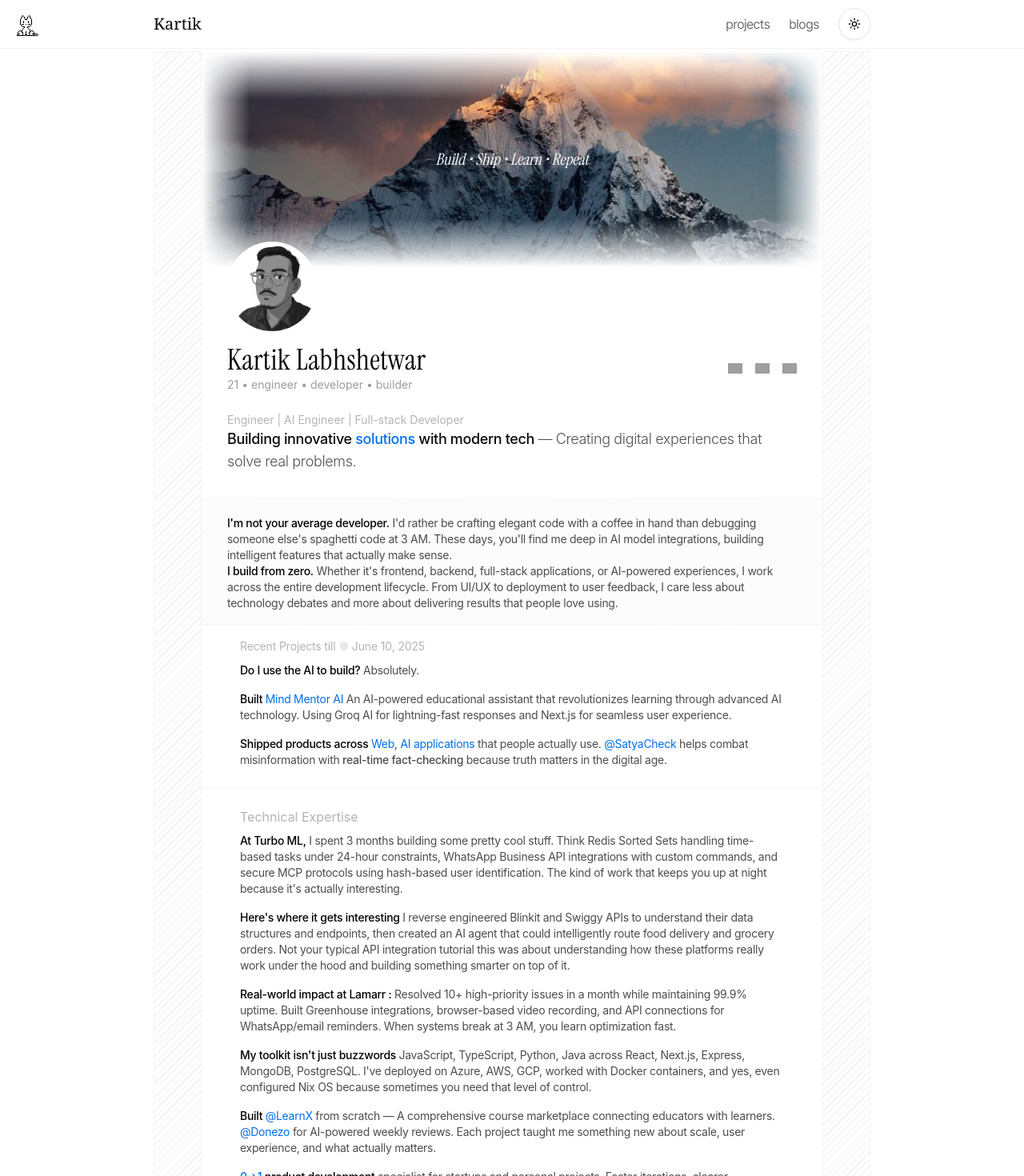
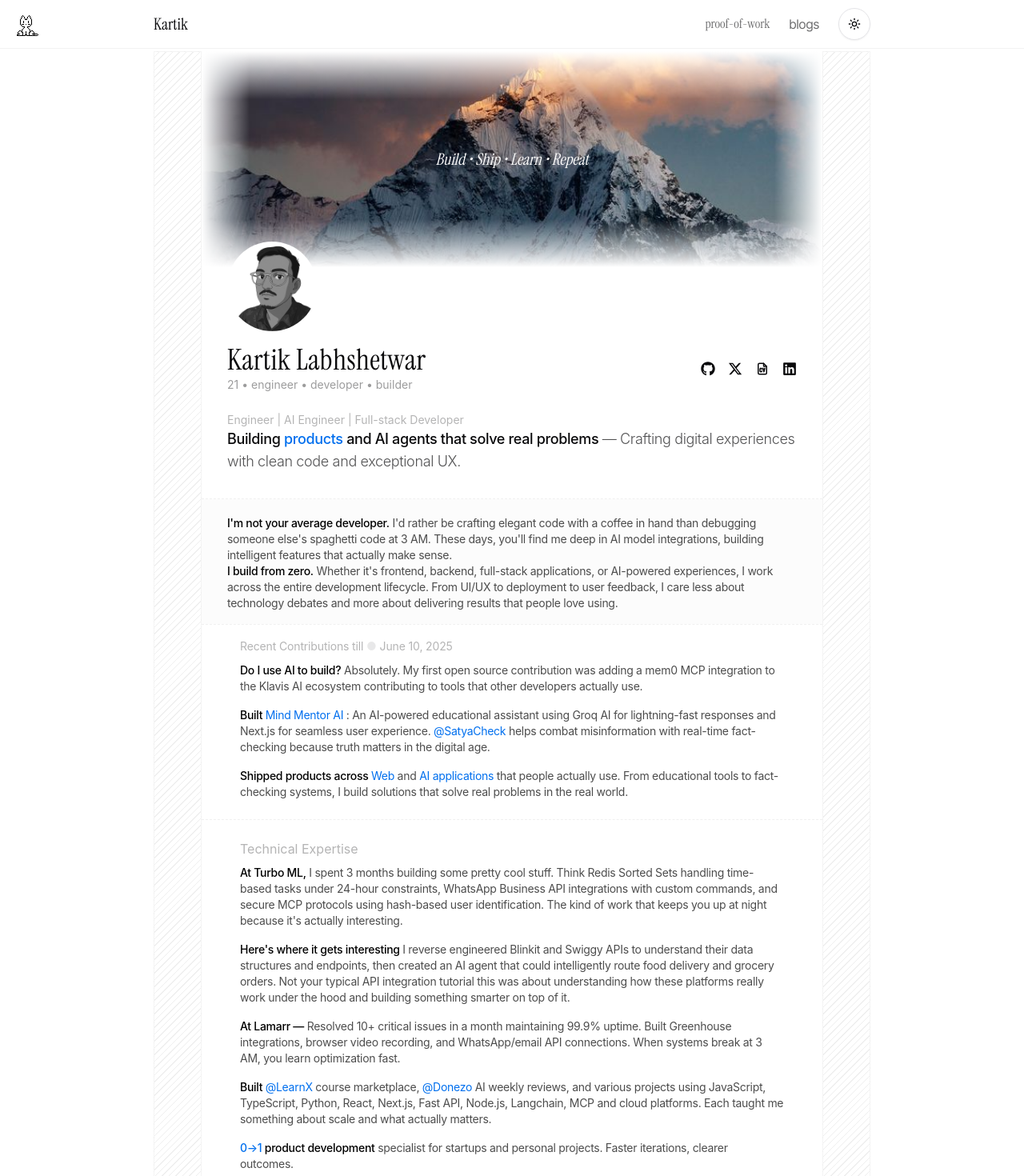
Before and after one commit to fpcMotif/kartik, a Next.js app: page / in a window 1280 px wide. Shown: the top 1470 px of the page at 80% size. Built offline with nearby package versions, Linux system fonts and the light colour scheme; grey boxes are pictures that could not be loaded.

Commit message:
chore: finishing touches still adding the contribution graph and changing the project layout

```diff
--- a/src/components/BlogsListClient.tsx
+++ b/src/components/BlogsListClient.tsx
@@ -20,7 +20,7 @@
         <div className="px-4 sm:px-8 md:px-16 py-8 sm:py-10 md:py-12">
           <div className="max-w-3xl mx-auto">
             <div className="mb-8 sm:mb-10">
-              <h1 className="text-2xl sm:text-3xl md:text-4xl font-medium mb-3 sm:mb-4 text-center">blogs</h1>
+              <h1 className="text-2xl sm:text-3xl md:text-4xl font-[family-name:var(--font-instrument-serif)] font-medium mb-3 sm:mb-4 text-center">blogs</h1>
               <p className="text-neutral-600 dark:text-neutral-400 text-base sm:text-lg text-center px-4 sm:px-0">
                 Technical writings and thoughts on web development, AI, and more.
               </p>
--- a/src/components/MinimalNavigation.tsx
+++ b/src/components/MinimalNavigation.tsx
@@ -21,22 +21,22 @@
         <div className="max-w-4xl mx-auto flex justify-between items-center">
           <Link
             href="/"
-            className="text-lg sm:text-xl font-serif font-medium hover:opacity-80 transition-opacity"
+            className="text-lg sm:text-xl font-[family-name:var(--font-instrument-serif)] font-medium hover:opacity-80 hover:underline transition-opacity"
           >
             Kartik
           </Link>
           <div className="flex items-center gap-4 sm:gap-6">
             <Link
               href="/projects"
-              className={`text-sm sm:text-base hover:opacity-80 transition-opacity ${
+              className={`text-sm sm:text-base font-[family-name:var(--font-instrument-serif)] hover:opacity-80 hover:underline transition-opacity ${
                 isActive('/projects') ? 'opacity-100' : 'opacity-60'
               }`}
             >
-              projects
+              proof-of-work
             </Link>
             <Link
               href="/blogs"
-              className={`text-sm sm:text-base hover:opacity-80 transition-opacity ${
+              className={`text-sm sm:text-base hover:opacity-80 hover:underline transition-opacity ${
                 isActive('/blogs') ? 'opacity-100' : 'opacity-60'
               }`}
             >
--- a/src/components/NewHeroSection.tsx
+++ b/src/components/NewHeroSection.tsx
@@ -35,7 +35,8 @@
             socialLinks={{
               twitter: "https://x.com/code_kartik",
               github: "https://github.com/KartikLabhshetwar",
-              linkedin: "https://www.linkedin.com/in/kartik-labhshetwar/"
+              linkedin: "https://www.linkedin.com/in/kartik-labhshetwar/",
+              resume: "https://drive.google.com/file/d/1hIM6tNkN2UzIgRt3S5zk6UJoLCiYuQ1s/view?usp=sharing",
             }}
           />
 
@@ -45,7 +46,7 @@
               {/* Current Role Section */}
               <ContentSection
                 subtitle="Engineer | AI Engineer | Full-stack Developer"
-                title='Building innovative <a class="text-[#006FEE] hover:underline" href="/projects">solutions</a> with modern tech <span class="opacity-70 font-light">— Creating digital experiences that solve real problems.</span>'
+                title='Building <a class="text-[#006FEE] hover:underline" href="/projects">products</a> and AI agents that solve real problems <span class="opacity-70 font-light">— Crafting digital experiences with clean code and exceptional UX.</span>'
                 className="mt-6"
               >
                 <div></div>
@@ -68,27 +69,25 @@
               {/* Contributions Section */}
               <div className="sm:px-12 px-6 mt-4">
                 <h2 className="text-sm sm:text-md opacity-30 leading-relaxed -tracking-[0.01em] mb-2">
-                  Recent Projects till <span className="opacity-30">●</span> {new Date().toLocaleDateString('en-US', { day: 'numeric', month: 'long', year: 'numeric' })}
+                  Recent Contributions till <span className="opacity-30">●</span> {new Date().toLocaleDateString('en-US', { day: 'numeric', month: 'long', year: 'numeric' })}
                 </h2>
                 <div className="space-y-4 dark:text-white/70 text-black/70 pb-6">
                   <ContentParagraph>
-                    <span className="font-medium dark:text-white text-black">Do I use the AI to build?</span> Absolutely.
+                    <span className="font-medium dark:text-white text-black">Do I use AI to build?</span> Absolutely. My first open source contribution was adding a mem0 MCP integration to the Klavis AI ecosystem contributing to tools that other developers actually use.
                   </ContentParagraph>
                   <ContentParagraph>
                     <span className="font-medium dark:text-white text-black">Built </span>
                     <Link href="/projects/mind-mentor" className="text-[#006FEE] hover:underline">Mind Mentor AI</Link>
-                    <span> An AI-powered educational assistant that revolutionizes learning through advanced AI technology. Using Groq AI for lightning-fast responses and Next.js for seamless user experience.</span>
+                    <span> : An AI-powered educational assistant using Groq AI for lightning-fast responses and Next.js for seamless user experience. </span>
+                    <Link href="/projects/satya-check" className="text-[#006FEE] hover:underline">@SatyaCheck</Link>
+                    <span> helps combat misinformation with real-time fact-checking because truth matters in the digital age.</span>
                   </ContentParagraph>
                   <ContentParagraph>
                     <span className="font-medium dark:text-white text-black">Shipped products across </span>
                     <Link href="/projects" className="text-[#006FEE] hover:underline">Web</Link>
-                    <span>, </span>
+                    <span> and </span>
                     <Link href="/projects" className="text-[#006FEE] hover:underline">AI applications</Link>
-                    <span> that people actually use. </span>
-                    <Link href="/projects/satya-check" className="text-[#006FEE] hover:underline">@SatyaCheck</Link>
-                    <span> helps combat misinformation with </span>
-                    <span className="font-medium">real-time fact-checking</span>
-                    <span> because truth matters in the digital age.</span>
+                    <span> that people actually use. From educational tools to fact-checking systems, I build solutions that solve real problems in the real world.</span>
                   </ContentParagraph>
                 </div>
               </div>
@@ -106,17 +105,14 @@
                     <span className="font-medium dark:text-white text-black">Here&apos;s where it gets interesting </span> I reverse engineered Blinkit and Swiggy APIs to understand their data structures and endpoints, then created an AI agent that could intelligently route food delivery and grocery orders. Not your typical API integration tutorial this was about understanding how these platforms really work under the hood and building something smarter on top of it.
                   </ContentParagraph>
                   <ContentParagraph>
-                    <span className="font-medium dark:text-white text-black">Real-world impact at Lamarr :</span>  Resolved 10+ high-priority issues in a month while maintaining 99.9% uptime. Built Greenhouse integrations, browser-based video recording, and API connections for WhatsApp/email reminders. When systems break at 3 AM, you learn optimization fast.
-                  </ContentParagraph>
-                  <ContentParagraph>
-                    <span className="font-medium dark:text-white text-black">My toolkit isn&apos;t just buzzwords </span> JavaScript, TypeScript, Python, Java across React, Next.js, Express, MongoDB, PostgreSQL. I&apos;ve deployed on Azure, AWS, GCP, worked with Docker containers, and yes, even configured Nix OS because sometimes you need that level of control.
+                    <span className="font-medium dark:text-white text-black">At Lamarr —</span> Resolved 10+ critical issues in a month maintaining 99.9% uptime. Built Greenhouse integrations, browser video recording, and WhatsApp/email API connections. When systems break at 3 AM, you learn optimization fast.
                   </ContentParagraph>
                   <ContentParagraph>
                     <span className="font-medium dark:text-white text-black">Built </span>
                     <Link href="/projects/learnx" className="text-[#006FEE] hover:underline">@LearnX</Link>
-                    <span> from scratch — A comprehensive course marketplace connecting educators with learners. </span>
+                    <span> course marketplace, </span>
                     <Link href="/projects/donezo" className="text-[#006FEE] hover:underline">@Donezo</Link>
-                    <span> for AI-powered weekly reviews. Each project taught me something new about scale, user experience, and what actually matters.</span>
+                    <span> AI weekly reviews, and various projects using JavaScript, TypeScript, Python, React, Next.js, Fast API, Node.js, Langchain, MCP and cloud platforms. Each taught me something about scale and what actually matters.</span>
                   </ContentParagraph>
                   <ContentParagraph>
                     <span className="font-medium dark:text-white text-black">
--- a/src/components/ProfileHeader.tsx
+++ b/src/components/ProfileHeader.tsx
@@ -1,6 +1,6 @@
 'use client'
-
-import Image from 'next/image'
+import { TbFileCv } from "react-icons/tb";
+import { FaLinkedin, FaXTwitter, FaGithub } from "react-icons/fa6";
 
 interface ProfileHeaderProps {
   name?: string
@@ -9,10 +9,9 @@
   profileImage?: string
   socialLinks?: {
     twitter?: string
-    cosmos?: string
+    resume?: string
     github?: string
     linkedin?: string
-    threads?: string
   }
 }
 
@@ -25,6 +24,7 @@
     twitter: "https://x.com/code_kartik",
     github: "https://github.com/KartikLabhshetwar",
     linkedin: "https://www.linkedin.com/in/kartik-labhshetwar/",
+    resume: "https://drive.google.com/file/d/1hIM6tNkN2UzIgRt3S5zk6UJoLCiYuQ1s/view?usp=sharing",
   }
 }: ProfileHeaderProps) {
   return (
@@ -45,29 +45,25 @@
           </p>
         </div>
         <div className="flex justify-start space-x-4 mt-3 sm:mt-0">
+        {socialLinks.github && (
+            <a className="hover:opacity-80" href={socialLinks.github} target="_blank" rel="noopener noreferrer">
+              <FaGithub size={18} />
+            </a>
+          )}
           {socialLinks.twitter && (
             <a className="hover:opacity-80" href={socialLinks.twitter} target="_blank" rel="noopener noreferrer">
-              <Image alt="Twitter" width={18} height={18} src="/x.svg" style={{ color: 'transparent' }} />
+              <FaXTwitter size={18} />
             </a>
           )}
-          {socialLinks.cosmos && (
-            <a className="hover:opacity-80" href={socialLinks.cosmos} target="_blank" rel="noopener noreferrer">
-              <Image alt="Cosmos" width={18} height={18} src="/cosmos.svg" style={{ color: 'transparent' }} />
+          {socialLinks.resume && (
+            <a className="hover:opacity-80" href={socialLinks.resume} target="_blank" rel="noopener noreferrer">
+              <TbFileCv size={18} />
             </a>
           )}
-          {socialLinks.github && (
-            <a className="hover:opacity-80" href={socialLinks.github} target="_blank" rel="noopener noreferrer">
-              <Image alt="Git" width={18} height={18} src="/github.svg" style={{ color: 'transparent' }} />
-            </a>
-          )}
+
           {socialLinks.linkedin && (
             <a className="hover:opacity-80" href={socialLinks.linkedin} target="_blank" rel="noopener noreferrer">
-              <Image alt="Linkedin" width={18} height={18} src="/linkedin.svg" style={{ color: 'transparent' }} />
-            </a>
-          )}
-          {socialLinks.threads && (
-            <a className="hover:opacity-80" href={socialLinks.threads} target="_blank" rel="noopener noreferrer">
-              <Image alt="Threads" width={18} height={18} src="/threads.svg" style={{ color: 'transparent' }} />
+              <FaLinkedin size={18} />
             </a>
           )}
         </div>
--- a/src/components/ProjectsListClient.tsx
+++ b/src/components/ProjectsListClient.tsx
@@ -19,7 +19,7 @@
       <div className="w-full relative bg-neutral-50/30 dark:bg-neutral-900/30 border-b border-neutral-200 dark:border-neutral-700 pt-16 sm:pt-16">
         <div className="px-4 sm:px-8 md:px-16 py-8 sm:py-10 md:py-12">
           <div className="max-w-5xl mx-auto">
-            <h1 className="text-2xl sm:text-3xl md:text-4xl font-medium mb-3 sm:mb-4 text-center">projects</h1>
+            <h1 className="text-2xl sm:text-3xl md:text-4xl font-[family-name:var(--font-instrument-serif)] font-medium mb-3 sm:mb-4 text-center">proof of work</h1>
             <p className="text-neutral-600 dark:text-neutral-400 text-base sm:text-lg text-center">
               A showcase of my work and side projects.
             </p>
```
